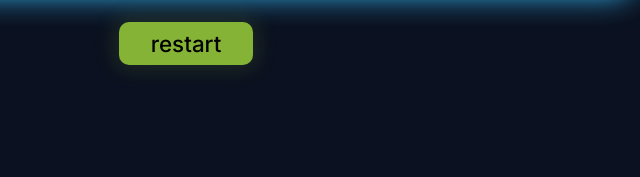
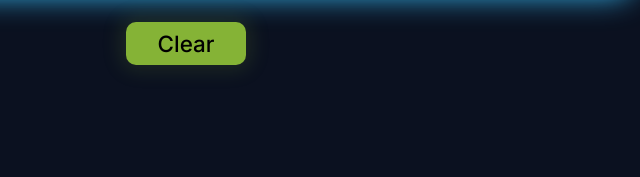
Before and after one commit to AlejoTorres2001/wordle, a website built with webpack: page public/board.html in a window 1280 px wide. Shown: the part 585-762 px from the top of the page, 454-1094 px from the left. Built offline with nearby package versions, Linux system fonts and the light colour scheme.

Commit message:
changed: button text

```diff
--- a/public/board.html
+++ b/public/board.html
@@ -12,7 +12,7 @@
   <div class="white-board-container">
     <canvas id="id-reactive-canvas" height="500" width="900" class="canvas"></canvas>
     <button class="restart-button" id="restart-button">
-      restart
+      Clear
     </button>
   </div>
   <div class="back-to-wordle-container">
```
